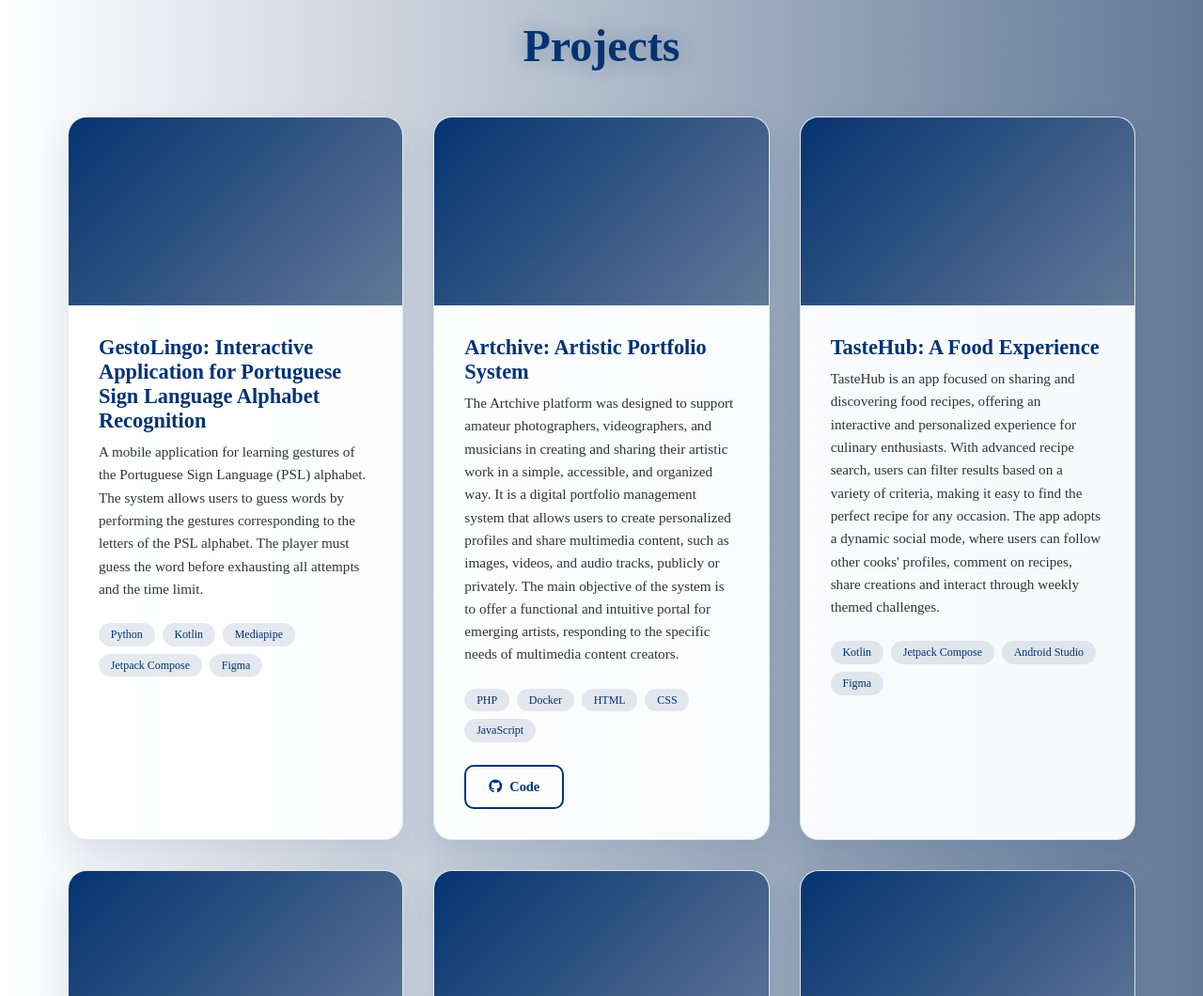
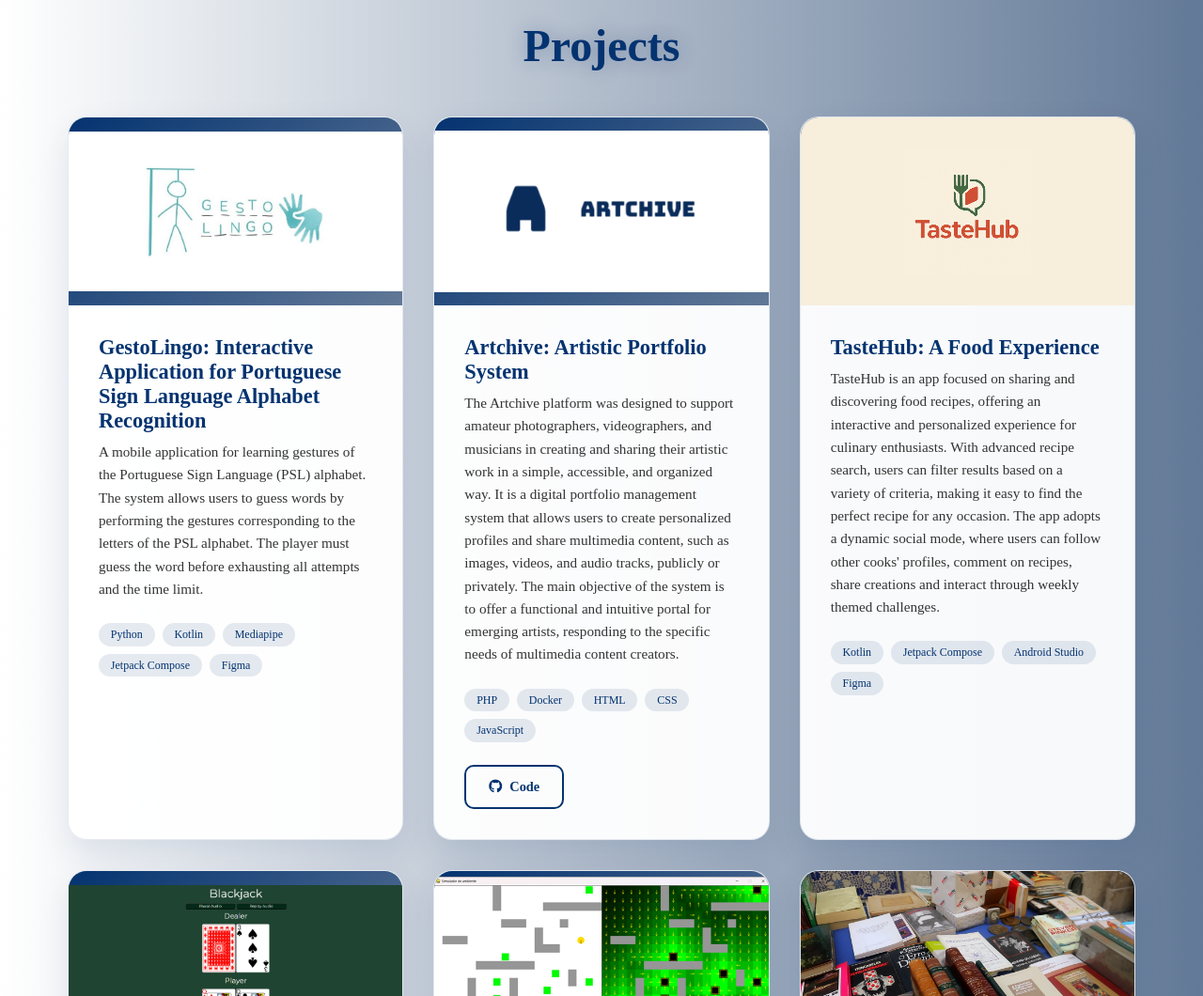
Before and after one commit to alymed/Ana-Medeiros, a plain HTML site: page index.html in a window 1280 px wide. Shown: the part 1740-2800 px from the top of the page at 94% size. Drawn offline with nearby package versions, Linux system fonts and the light colour scheme.

Commit message:
changes3

```diff
--- a/index.html
+++ b/index.html
@@ -41,7 +41,7 @@
     <section id="home">
         <div class="main-container">
             <div class="image" data-aos="fade-right" data-aos-duration="2000">
-                <img src="../img/me.jpeg" alt="">
+                <img src="me.jpeg" alt="">
             </div>
             <div class="content">
                 <h1 data-aos="fade-left" data-aos-duration="1000" data-aos-delay="800">Hello I'm <span>Ana</span></h1>
@@ -61,7 +61,7 @@
                             class="fab fa-spotify"></i></a>
                 </div>
                 <div class="btn" data-aos="zoom-out-left" data-aos-duration="1000" data-aos-delay="1300">
-                    <a href="../doc/cv_en.pdf" download class="download-btn">
+                    <a href="cv_en.pdf" download class="download-btn">
                         <button>Download CV</button>
                     </a>
                 </div>
@@ -175,7 +175,7 @@
                 <div class="project-card" data-aos="fade-up" data-aos-duration="1000" data-aos-delay="400">
                     <div class="project-status status-wip">In Progress</div>
                     <div class="project-image">
-                        <img src="../img/gestolingo.jpg" alt="">
+                        <img src="gestolingo.jpg" alt="">
                     </div>
                     <div class="project-content">
                         <h3 class="project-title">GestoLingo: Interactive Application for Portuguese Sign Language
@@ -205,7 +205,7 @@
 
                 <div class="project-card" data-aos="fade-up" data-aos-duration="1000" data-aos-delay="700">
                     <div class="project-image">
-                        <img src="../img/artchive.png" alt="">
+                        <img src="artchive.png" alt="">
                     </div>
                     <div class="project-content">
                         <h3 class="project-title">Artchive: Artistic Portfolio System</h3>
@@ -241,7 +241,7 @@
 
                 <div class="project-card" data-aos="fade-up" data-aos-duration="1000" data-aos-delay="500">
                     <div class="project-image">
-                        <img src="../img/tastehub.png" alt="">
+                        <img src="tastehub.png" alt="">
                     </div>
                     <div class="project-content">
                         <h3 class="project-title">TasteHub: A Food Experience</h3>
@@ -268,7 +268,7 @@
 
                 <div class="project-card" data-aos="fade-up" data-aos-duration="1000" data-aos-delay="500">
                     <div class="project-image">
-                        <img src="../img/blackjack.png" alt="">
+                        <img src="blackjack.png" alt="">
                     </div>
                     <div class="project-content">
                         <h3 class="project-title">Web Blackjack</h3>
@@ -298,7 +298,7 @@
 
                 <!-- <div class="project-card" data-aos="fade-up" data-aos-duration="1000" data-aos-delay="500">
                     <div class="project-image">
-                        <img src="../img/tastehub.png" alt="">
+                        <img src="tastehub.png" alt="">
                     </div>
                     <div class="project-content">
                         <h3 class="project-title">Motion Estimation and Classification</h3>
@@ -322,7 +322,7 @@
 
                 <div class="project-card" data-aos="fade-up" data-aos-duration="1000" data-aos-delay="500">
                     <div class="project-image">
-                        <img src="../img/iasa.png" alt="">
+                        <img src="iasa.png" alt="">
                     </div>
                     <div class="project-content">
                         <h3 class="project-title">Artificial Intelligence for Autonomous Systems</h3>
@@ -351,7 +351,7 @@
                 <div class="project-card" data-aos="fade-up" data-aos-duration="1000" data-aos-delay="600">
                     <div class="project-status status-completed">Completed</div>
                     <div class="project-image">
-                        <img src="../img/smells like summer.png" alt="">
+                        <img src="smells like summer.png" alt="">
                     </div>
                     <div class="project-content">
                         <h3 class="project-title">A Short Movie: Smells Like Summer</h3>
@@ -385,7 +385,7 @@
                 <div class="project-card" data-aos="fade-up" data-aos-duration="1000" data-aos-delay="600">
                     <div class="project-status status-completed">Completed</div>
                     <div class="project-image">
-                        <img src="../img/true summer lover.png" alt="">
+                        <img src="true summer lover.png" alt="">
                     </div>
                     <div class="project-content">
                         <h3 class="project-title">A Short Movie: True Summer Lover</h3>
@@ -409,7 +409,7 @@
 
                 <!-- <div class="project-card" data-aos="fade-up" data-aos-duration="1000" data-aos-delay="600">
                     <div class="project-image">
-                        <img src="../img/true summer lover.png" alt="">
+                        <img src="true summer lover.png" alt="">
                     </div>
                     <div class="project-content">
                         <h3 class="project-title">A Short Movie: The Last Summer</h3>
```
